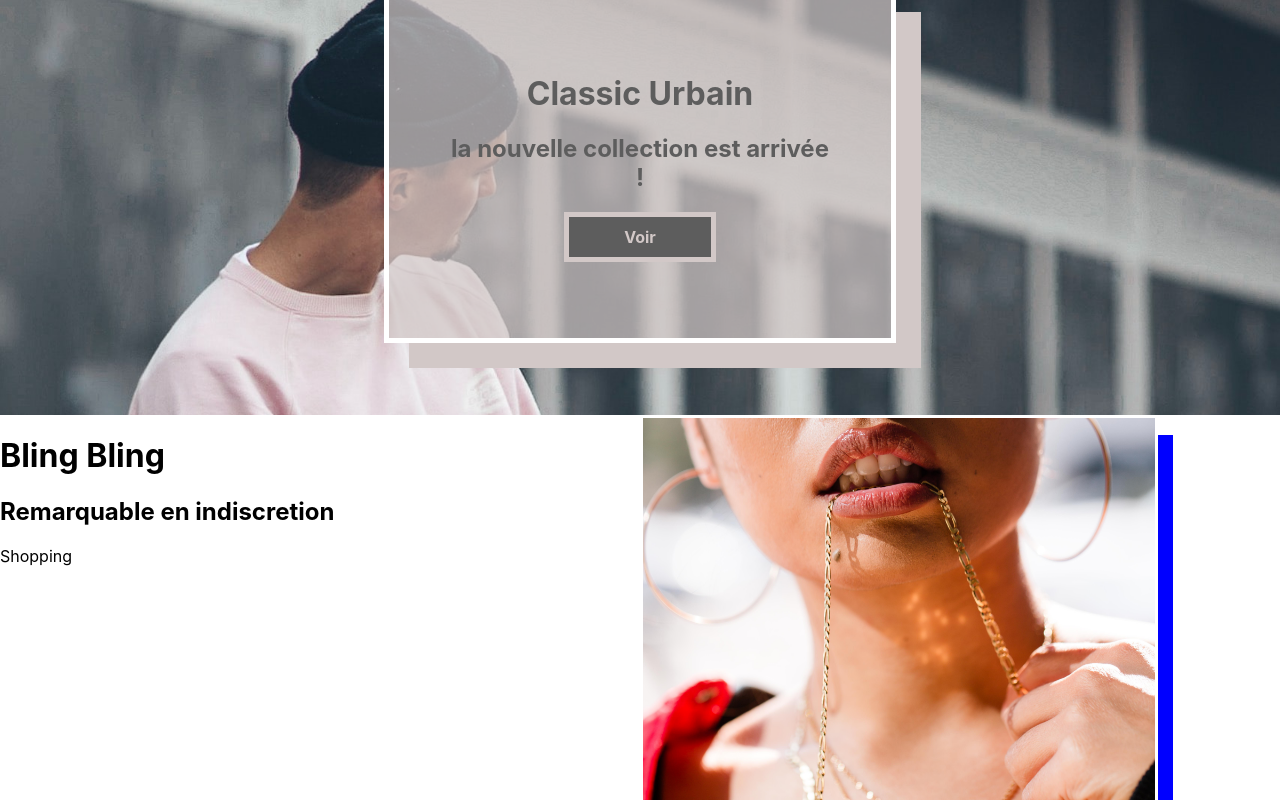
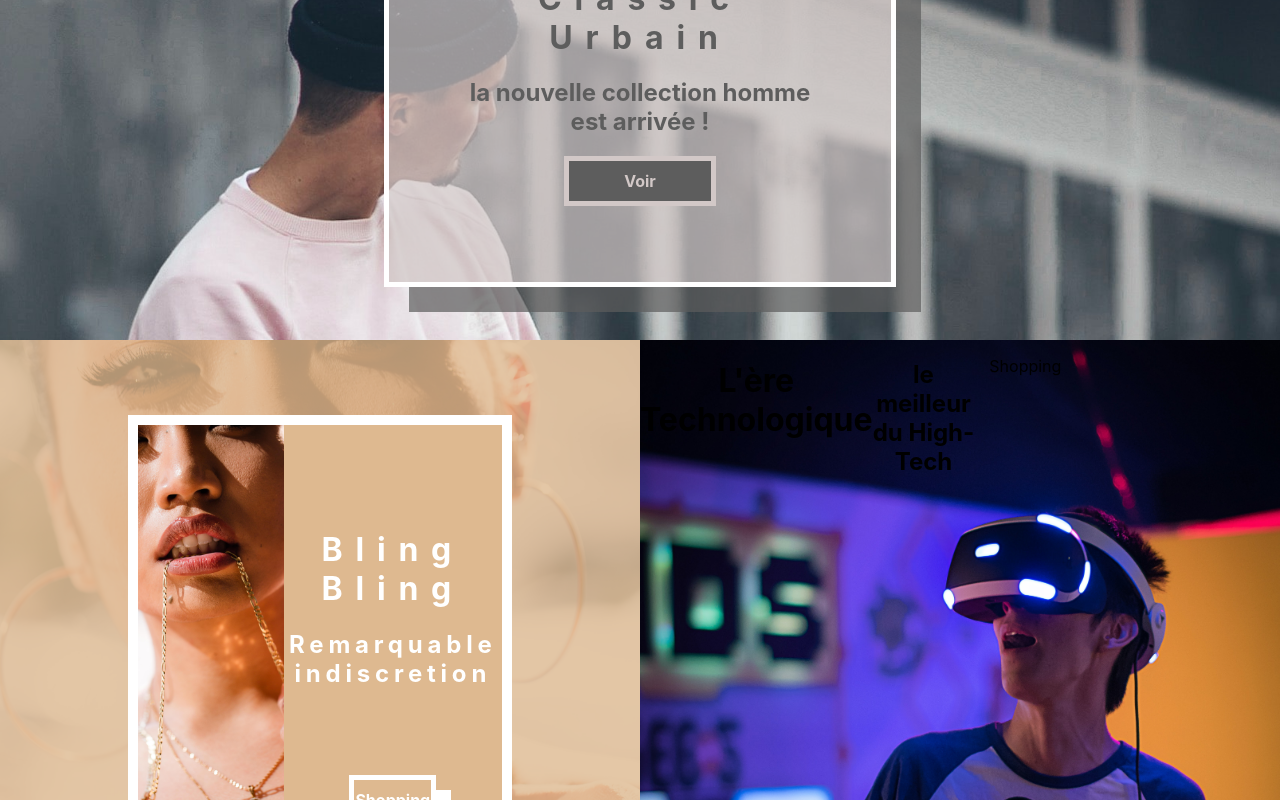
Before and after one commit to CamilleSylla/FakeStore, a React (Create React App) app: page / in a window 1280 px wide. Shown: the part 1060-1860 px from the top of the page. Built offline with nearby package versions, Linux system fonts and the light colour scheme.

Commit message:
added style jewelry

```diff
--- a/src/App.css
+++ b/src/App.css
@@ -36,7 +36,6 @@
   background-image: url(./assets/img/banniere.jpg);
   background-size: cover;
   background-position: center;
-  margin-bottom: 75px;
 }
 
 /* landing page*/
@@ -46,6 +45,8 @@
   grid-template-columns: repeat(2, 1fr);
   grid-template-rows: minmax(400px, auto);
 }
+
+/*Women*/
 
 .womenClothes {
   grid-column: 1 / span 2;
@@ -97,7 +98,7 @@
   background-size: cover;
 }
 
-
+/*Men*/
 
 .menClothesImg {
   grid-column: 1 / span 2;
@@ -116,7 +117,7 @@
   margin-left: 30%;
   margin-right: 30%;
   padding: 60px;
-  box-shadow: 25px 25px #d2c8c7;
+  box-shadow: 25px 25px rgba(93, 93, 93, 0.7);
   background-color: rgba(210, 200, 199, 0.7);
 }
 .menClothesImg div p{
@@ -131,33 +132,106 @@
   cursor: pointer;
   transition: all 0.3s ease-out;
 }
+.menClothesImg div h1{
+  letter-spacing: 0.4em;
+}
+.menClothesImg div h2{
+}
 .menClothesImg div p:hover{
   color: #5d5d5d;
   background-color: #d2c8c7;
   border: 5px solid #5d5d5d;
 }
-.bijoux {
-  grid-column: 1;
+/*Bijoux*/
+.bijouxCont {
+  grid-column: 1 ;
   grid-row: 3;
-  height: 400px;
-  text-align: left;
+  text-align: center;
+  display: grid;
+  grid-template-columns: repeat(5, 1fr);
+  grid-template-rows: auto;
+  background-image: url(./assets/img/bijoux.jpg);
+  background-size: cover;
+  background-repeat: no-repeat;
+}
+.bijouxLayer{
+  grid-column: 1 / span 5;
+  overflow: hidden;
+  grid-row: 3;
+  text-align: center;
+  display: grid;
+  grid-template-columns: repeat(5, 1fr);
+  grid-template-rows: auto;
+  background-color: rgba(222, 185, 144, 0.8);
+}
+.bijoux{
+  grid-column: 2 / span 3;
+  grid-row: 1;
+  display: grid;
+  grid-template-columns: repeat(5, 1fr);
+  margin-top: 75px;
+  margin-bottom: 75px;
+  border: 10px solid white;
+  height: 500px;
+}
+.bijouxTxt{
+  grid-column: 3 / span 3;
+  grid-row: 1;
+  color:white;
+  text-align: center;
+  display: flex;
+  align-items: center;
+  justify-content: center;
+  background-color: rgba(222, 185, 144, 1);
+}
+.bijouxTxt div h1{
+  letter-spacing: 0.4em;
+}
+.bijouxTxt div h2{
+  letter-spacing: 0.2em;
+}
+.bijouxTxt div p{
+  text-align: center;
+  margin-top: 40%;
+  color: white;
+  background-color:#deb990;
+  padding-top: 10px;
+  padding-bottom: 10px;
+  margin-right: 30%;
+  margin-left: 30%;
+  border: 5px solid white;
+  box-shadow: 15px 15px white;
+  font-weight: bold;
+  cursor: pointer;
+  transition: all 0.3s ease-out;
+}
+.bijouxTxt div p:hover{
+  color: #deb990;
+  background-color: white;
+  border-color: #deb990;
+  box-shadow: 10px 10px white;
 }
 
 .bijouxImg {
-  grid-column: 2;
-  grid-row: 3;
+  grid-column: 1 / span 2;
+  grid-row: 1;
   background-image: url(./assets/img/bijoux.jpg);
   background-size: cover;
-  background-position: 0% 35%;
-  width: 80%;
-  border: 3px solid white;
-  box-shadow: 15px 20px blue;
+  background-position: top;
 }
+
+/* High Tech Section*/
 .it {
-  grid-column: 2;
-  grid-row: 4;
-  height: 400px;
-  text-align: right;
+  grid-column: 2 ;
+  grid-row: 3;
+  text-align: center;
+  display: grid;
+  grid-template-columns: repeat(5, 1fr);
+  grid-template-rows: auto;
+  background-image: url(./assets/img/IT.jpg);
+  background-size: cover;
+  background-repeat: no-repeat;
+  overflow: hidden;
 }
 
 .itImg {
--- a/src/pages/landing.js
+++ b/src/pages/landing.js
@@ -19,18 +19,27 @@ function Landing() {
             <div className="menClothesImg">
                 <div>
                     <h1> Classic Urbain</h1>
-                        <h2>la nouvelle collection est arrivée !</h2>
+                    <h2>la nouvelle collection homme est arrivée !</h2>
                     <p> Voir</p>
                 </div>
             </div>
+            <div className="bijouxCont">
+                <div className="bijouxLayer">
                     <div className="bijoux">
+                        <div className="bijouxTxt">
+                            <div>
                                 <h1> Bling Bling</h1>
-                <h2>Remarquable en indiscretion</h2>
+                                <h2>Remarquable indiscretion</h2>
                                 <p> Shopping</p>
                             </div>
+                        </div>
                         <div className="bijouxImg">
+                        </div>
+                    </div>
+                </div>
+            </div>
 
-            </div>
+
             <div className="it">
                 <h1>L'ère Technologique</h1>
                 <h2>le meilleur du High-Tech</h2>
```
Lines whose indentation alone changed are shown as unchanged.
